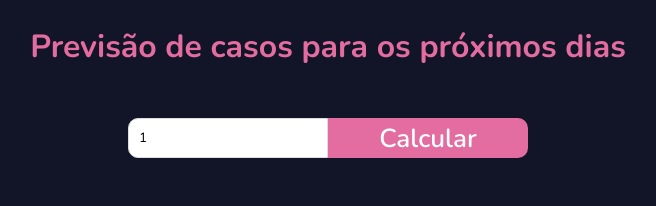
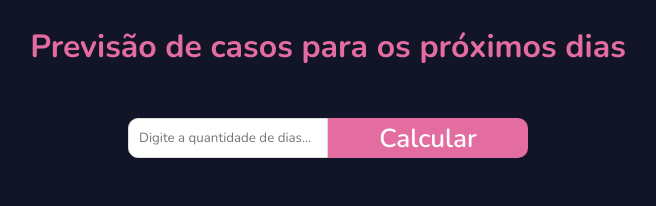
Before and after one commit to laudemirjunior/covid19, a React (Create React App) app: page / in a window 1280 px wide. Shown: the top 206 px of the page, without its empty margins (312-968 px from the left). Built offline with nearby package versions, Linux system fonts and the light colour scheme.

Commit message:
alter 1 for null in te state days

```diff
--- a/src/components/form/index.jsx
+++ b/src/components/form/index.jsx
@@ -10,7 +10,7 @@ export const Form = () => {
   const vaccinated = 5000000000;
   const totalCases = 500000000;
   const exponentialRate = 0.0121;
-  const [days, setDays] = useState(1);
+  const [days, setDays] = useState(null);
   const [prevCases, setPrevCases] = useState([]);
   const [error, setError] = useState("");
   const [show, setShow] = useState(false);
@@ -59,7 +59,7 @@ export const Form = () => {
     }
     setError("");
     setPrevCases(data);
-    setDays(1);
+    setDays(null);
     resetArray();
   };
 
```
